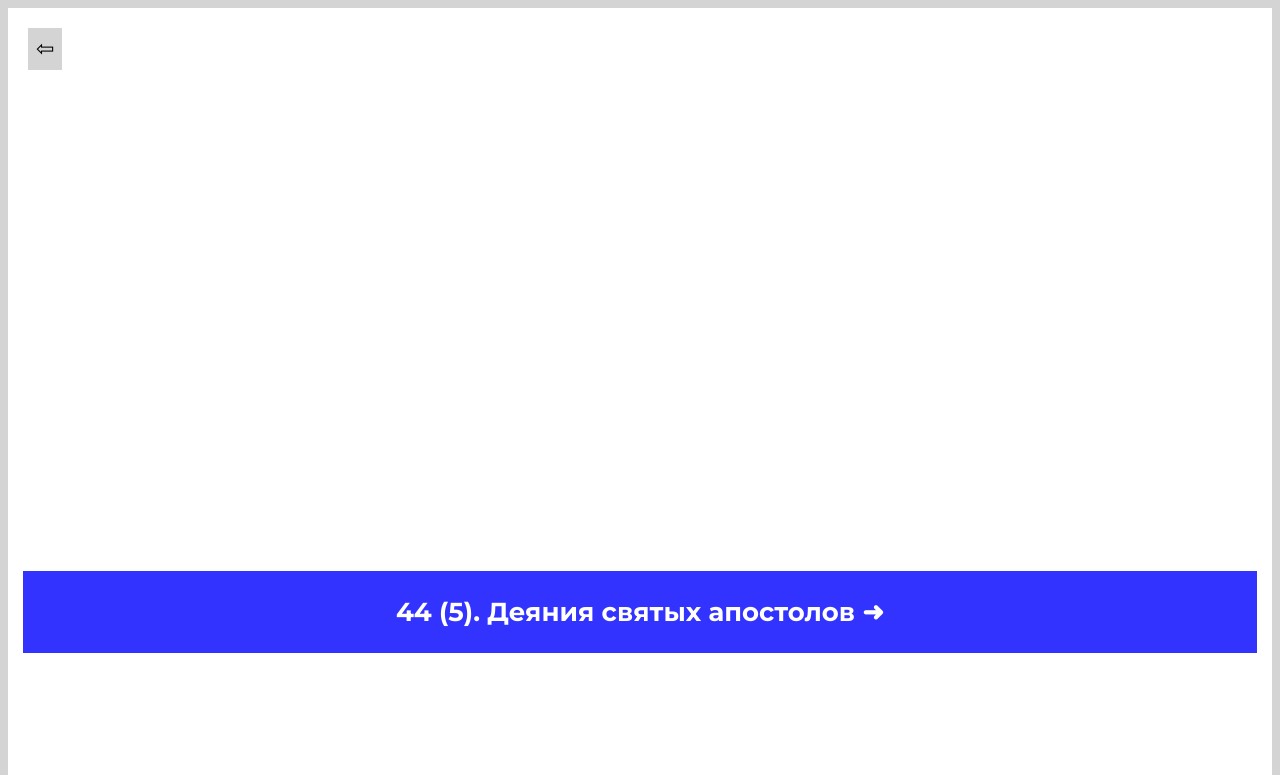
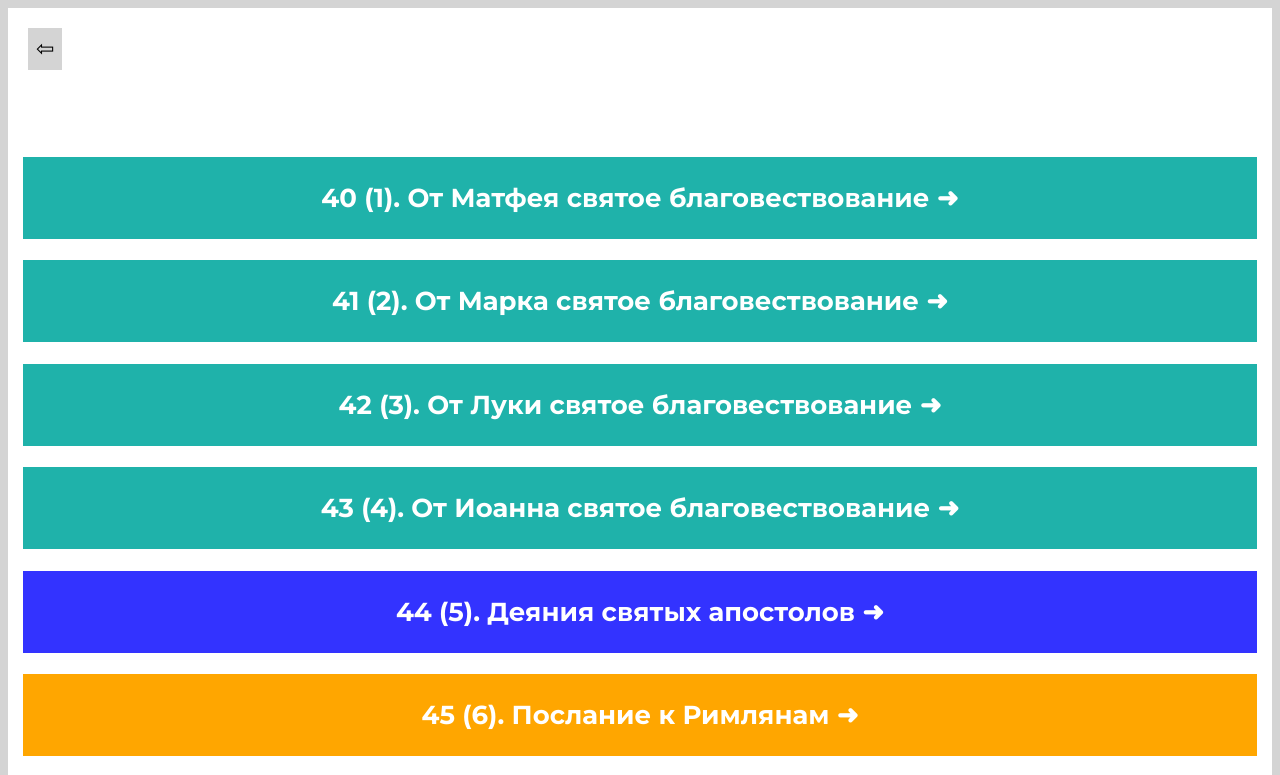
Before and after one commit to web-fullstack-dev/Bible-Verses-sub-sub--main--new--RU, a plain HTML site: page index.html in a window 1280 px wide. Shown: the top 775 px of the page. Drawn offline with Linux system fonts and the light colour scheme.

Commit message:
Updated section.css

```diff
--- a/css/section.css
+++ b/css/section.css
@@ -11,12 +11,30 @@
   transition: 0.3s;
 }
 
+.section__h1--lightseagreen {
+  background-color: hsl(177, 70%, 41%);
+}
+
+.section__h1--lightseagreen:active {
+  background-color: hsl(177, 70%, 41%);
+  transform: scale(1.1);
+}
+
 .section__h1--blue {
   background-color: hsl(240, 100%, 60%);
 }
 
 .section__h1--blue:active {
   background-color: hsl(240, 100%, 70%);
+  transform: scale(1.1);
+}
+
+.section__h1--orange {
+  background-color: hsl(39, 100%, 50%);
+}
+
+.section__h1--orange:active {
+  background-color: hsl(39, 100%, 60%);
   transform: scale(1.1);
 }
 
```
